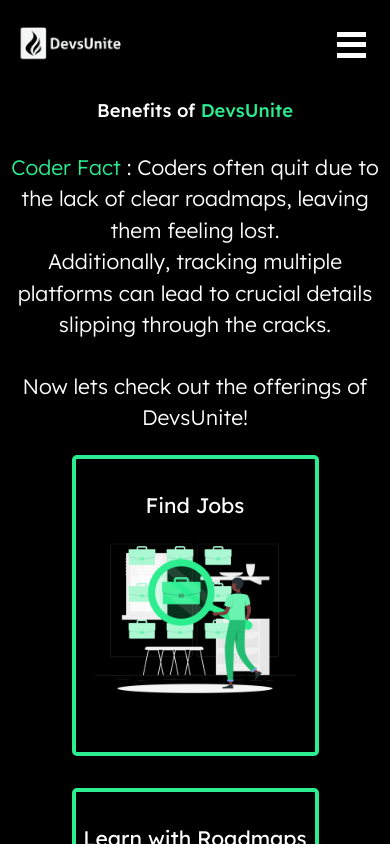
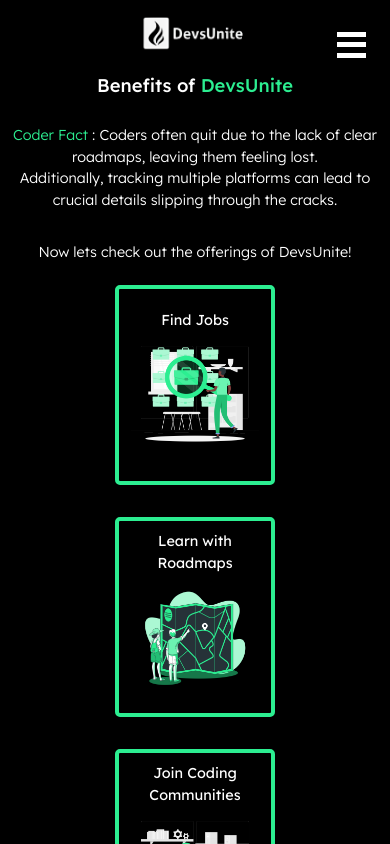
Before and after one commit to nikhiltomar2690/devsroute, a React (Vite) app: page /whydevsunite in a window 390 px wide. Shown: the top 844 px of the page. Built offline with nearby package versions, Linux system fonts and the light colour scheme; no server answers; the HTML template or start-up script is replaced by a standard one.

Commit message:
responsiveness added

```diff
--- a/src/components/pages/Benefits.css
+++ b/src/components/pages/Benefits.css
@@ -20,8 +20,26 @@
   margin: 3% 0;
 }
 
-@media (max-width: 480px) {
+@media screen and (max-width: 768px) {
+  .title {
+    font-size: 2rem;
+  }
+  .fact {
+    font-size: 1rem;
+  }
   .cardsdiv {
     flex-direction: column;
   }
 }
+
+@media screen and (max-width: 480px) {
+  .title {
+    font-size: 1.5rem;
+  }
+  .fact {
+    font-size: 0.9rem;
+  }
+  .cardsdiv {
+    flex-direction: column;
+  }
+}
--- a/src/components/pages/Card.css
+++ b/src/components/pages/Card.css
@@ -16,3 +16,31 @@
   height: 12.5rem;
   width: 12.5rem;
 }
+
+@media screen and (max-width: 768px) {
+  .card {
+    width: 12.5rem;
+    height: 15.625rem;
+  }
+  .card-text {
+    font-size: 1rem;
+  }
+  .card-image {
+    height: 10rem;
+    width: 10rem;
+  }
+}
+
+@media screen and (max-width: 480px) {
+  .card {
+    width: 10rem;
+    height: 12.5rem;
+  }
+  .card-text {
+    font-size: 0.9rem;
+  }
+  .card-image {
+    height: 8rem;
+    width: 8rem;
+  }
+}
--- a/src/components/pages/Contact.jsx
+++ b/src/components/pages/Contact.jsx
@@ -1,5 +1,5 @@
 import { useState, useEffect } from "react";
-import "./Contact.css"; // Import CSS file for styling
+import "./Contact.css";
 
 export const Contact = () => {
   const [submitButtonText, setSubmitButtonText] = useState("Send");
@@ -71,7 +71,7 @@
         <img src="img/shape.png" className="square" alt="" />
         <div className="form">
           <div className="contact-info">
-            <h3 className="title">Let's get in touch</h3>
+            <h3 className="title">Let&apos;s get in touch</h3>
             <p className="text">Wanna collaborate or have anything to say?</p>
 
             <div className="info">
--- a/src/components/pages/GetSkilled.css
+++ b/src/components/pages/GetSkilled.css
@@ -25,6 +25,11 @@
 }
 
 @media (max-width: 480px) {
+  .title {
+    font-size: 1.5rem;
+    padding-top: 1rem;
+    margin: 0 auto !important;
+  }
   .landingDiv {
     flex-direction: column;
   }
@@ -32,11 +37,29 @@
   .skills {
     width: 60%;
     height: 60%;
-    margin-bottom: 0;
+    margin-bottom: 1rem;
   }
   .landingimage {
-    margin-top: 0;
-    width: 19rem;
-    height: 19rem;
+    display: none;
   }
 }
+
+@media (max-width: 768px) {
+  .title {
+    font-size: 2rem;
+    padding-top: 1rem;
+    margin: 0 auto !important;
+  }
+  .landingDiv {
+    flex-direction: column;
+  }
+
+  .skills {
+    width: 60%;
+    height: 60%;
+    margin-bottom: 1rem;
+  }
+  .landingimage {
+    display: none;
+  }
+}
--- a/src/components/pages/Home.jsx
+++ b/src/components/pages/Home.jsx
@@ -37,6 +37,7 @@
         </div>
         <img src={LandingImage} alt="" className="landingimage" />
       </div>
+      <br />
       {/* <div className="typewriter">
         <TypewriterEffectSmooth words={words} />
       </div> */}
--- a/src/components/pages/RoadmapCard.css
+++ b/src/components/pages/RoadmapCard.css
@@ -1,9 +1,8 @@
 .roadmap-card {
-  width: 393px;
-  height: 171px;
+  width: 24.563rem;
+  height: 10.688rem;
   border: 4px solid #2cee91;
-  border-radius: 10px;
-  margin: 20px;
+  border-radius: 0.625rem;
 }
 .roadmap-card:hover {
   transform: scale(1.03);
@@ -17,21 +16,40 @@
 }
 
 .roadmap-card h3 {
-  font-size: 22px;
+  font-size: 1.375rem;
   font-weight: medium;
   color: white;
   background-color: transparent;
-  margin: 10px;
+  margin: 0.625rem;
 }
 
 .roadmap-card p {
-  font-size: 14px;
+  font-size: 0.875rem;
   font-weight: 300;
   color: white;
-  margin: 10px;
+  margin: 0.625rem;
   background-color: transparent;
 }
 .start-learning {
   text-align: right;
   text-decoration: underline;
 }
+
+@media screen and (max-width: 768px) {
+  .roadmap-card {
+    width: 21rem;
+    height: 9.688rem;
+    margin: 1rem 2rem;
+  }
+  .roadmap-card h3 {
+    font-size: 1.25rem;
+  }
+  .roadmap-card p {
+    font-size: 0.75rem;
+  }
+  .roadmap-card:hover {
+    transform: scale(1.03);
+    border: 4px solid white;
+    background-color: #2cee91;
+  }
+}
--- a/src/components/pages/RoadmapTest.css
+++ b/src/components/pages/RoadmapTest.css
@@ -118,3 +118,54 @@
 .img-container span a {
   background-color: transparent;
 }
+
+@media screen and (max-width: 768px) {
+  .accordion-topics {
+    flex-direction: column;
+    height: 100%;
+    width: 90%;
+    padding: 20px;
+  }
+  .accordion {
+    width: 100%;
+  }
+  .accordion summary {
+    width: 100%;
+  }
+  .accordion-topics img {
+    display: none;
+  }
+  .img-container h1 {
+    font-size: 20px;
+  }
+  .img-container span a {
+    font-size: 16px;
+  }
+}
+
+@media screen and (max-width: 480px) {
+  .details {
+    display: flex;
+    justify-content: center;
+    align-items: center;
+    flex-direction: column;
+  }
+  .accordion-topics {
+    margin-top: 3rem;
+    width: 90%;
+    padding: 10px;
+  }
+  .accordion summary {
+    width: 18rem;
+  }
+  .accordion-topics img {
+    display: none;
+  }
+  .img-container h1 {
+    margin-bottom: 1rem;
+    font-size: 16px;
+  }
+  .img-container span a {
+    font-size: 14px;
+  }
+}
--- a/src/components/pages/RoadmapTest.jsx
+++ b/src/components/pages/RoadmapTest.jsx
@@ -57,10 +57,6 @@
             <span className="title-style">{roadmap.roadmapTitle}</span> Roadmap
           </h1>
           <h6>{roadmap.tagline}</h6>
-          {/* <p>ID: {roadmap.id}</p> */}
-          {/* {roadmap.imageURL && (
-            <img src={roadmap.imageURL} alt="Roadmap Image" />
-          )} */}
 
           <div className="accordion-topics">
             <div className="img-container">
--- a/src/components/pages/Roadmaps.css
+++ b/src/components/pages/Roadmaps.css
@@ -1,9 +1,15 @@
 .roadmapList {
   display: flex;
+  gap: 2rem;
+  justify-content: flex-start;
+  margin-left: 2rem;
 }
 
 @media screen and (max-width: 768px) {
   .roadmapList {
+    margin-left: 0 !important;
+    justify-content: center;
+    align-items: center;
     flex-direction: column;
   }
 }
--- a/src/components/pages/Roadmaps.jsx
+++ b/src/components/pages/Roadmaps.jsx
@@ -26,7 +26,7 @@
     };
 
     fetchData();
-  }, []);
+  }, [roadmapsData]);
 
   return (
     <div>
--- a/src/components/pages/TestimonialCard.css
+++ b/src/components/pages/TestimonialCard.css
@@ -30,20 +30,20 @@
 
 @media screen and (max-width: 768px) {
   .card-testimonial {
-    width: 18rem;
-    height: 23.188rem;
+    width: 15rem;
+    height: 19.188rem;
   }
   .card-img {
-    height: 7rem;
-    width: 7rem;
+    height: 5rem;
+    width: 5rem;
   }
   .card-name {
-    font-size: 1.2rem;
+    font-size: 1rem;
   }
   .card-role {
+    font-size: 0.6rem;
+  }
+  .card-content {
     font-size: 0.8rem;
   }
-  .card-content {
-    font-size: 1rem;
-  }
 }
```
Also changed, not shown: 4 other files (tests, documents, lock files or other folders).
